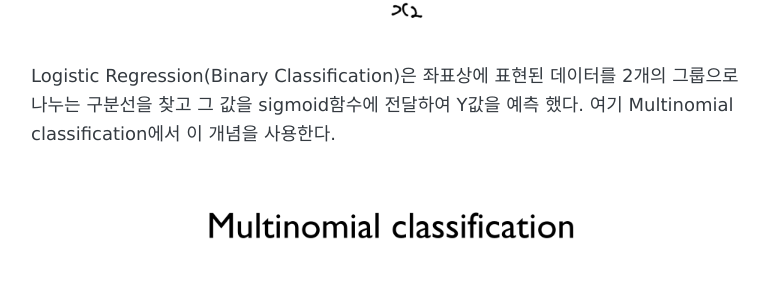
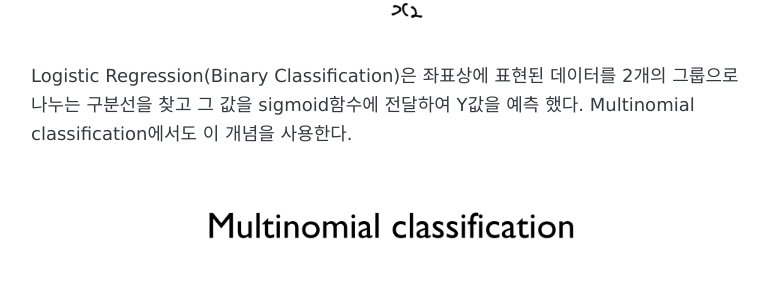
Before and after one commit to zoe0-0/blog, a Jekyll site: the page built from _posts/2020-08-13-Ai_day32.md, in a window 1280 px wide and 900 px high, scrolled down 1328 px. Shown: the part 195-481 px from the top of the window, without its empty margins (249-1023 px from the left). Built offline with Jekyll 4.4.1, drawn with Linux system fonts in a browser that asks for light colours; comment, search, counter and statistics services are not loaded; some of the changed text lies outside the part shown.

Commit message:
Edit post

```diff
--- a/_posts/2020-08-13-Ai_day32.md
+++ b/_posts/2020-08-13-Ai_day32.md
@@ -23,7 +23,7 @@ tags:
 
 <img src="https://raw.githubusercontent.com/zoe0-0/blog/master/images/softmax/05.jpeg" alt="png" style="zoom:40%;" />
 
-Logistic Regression(Binary Classification)은 좌표상에 표현된 데이터를 2개의 그룹으로 나누는 구분선을 찾고 그 값을 sigmoid함수에 전달하여 Y값을 예측 했다. 여기 Multinomial classification에서 이 개념을 사용한다. <br>
+Logistic Regression(Binary Classification)은 좌표상에 표현된 데이터를 2개의 그룹으로 나누는 구분선을 찾고 그 값을 sigmoid함수에 전달하여 Y값을 예측 했다. Multinomial classification에서도 이 개념을 사용한다. <br>
 
 <img src="https://raw.githubusercontent.com/zoe0-0/blog/master/images/softmax/08.jpeg" alt="png" style="zoom:40%;" />
 
@@ -62,6 +62,8 @@ Logistic Regression(Binary Classification)은 좌표상에 표현된 데이터
 <img src="https://raw.githubusercontent.com/zoe0-0/blog/master/images/softmax/20.jpeg" alt="png" style="zoom:40%;" />
 
 softmax로 확률값을 구한 후, 그 중에서 하나의 레이블을 선택하기 위해서 `one-hot encoding` 을 사용한다.  `one-hot encoding`은 각각의 확률 값 중 에서 가장 큰 값은 1로 나머지는 0으로 만들어준다. `one-hot encoding`은 직접 구현할 수도 있지만, 텐서플로우에서 argmax 함수를 제공한다.
+
+<br>
 
 <br>
 
@@ -87,7 +89,11 @@ cost function으로 `CROSS-ENTROPY`를 사용한다. 위 그림에서 `S`는 시
 
 결과 값과 반대로 예측한 경우에는 cost값이 무한대로 커지게 된다.
 
+
+
 <img src="https://raw.githubusercontent.com/zoe0-0/blog/master/images/softmax/28.png" alt="png" style="zoom:40%;" />
+
+<br>
 
 <br>
 
```
Also changed, not shown: other parts of _posts/2020-08-13-Ai_day32.md (+1 -1 lines).
